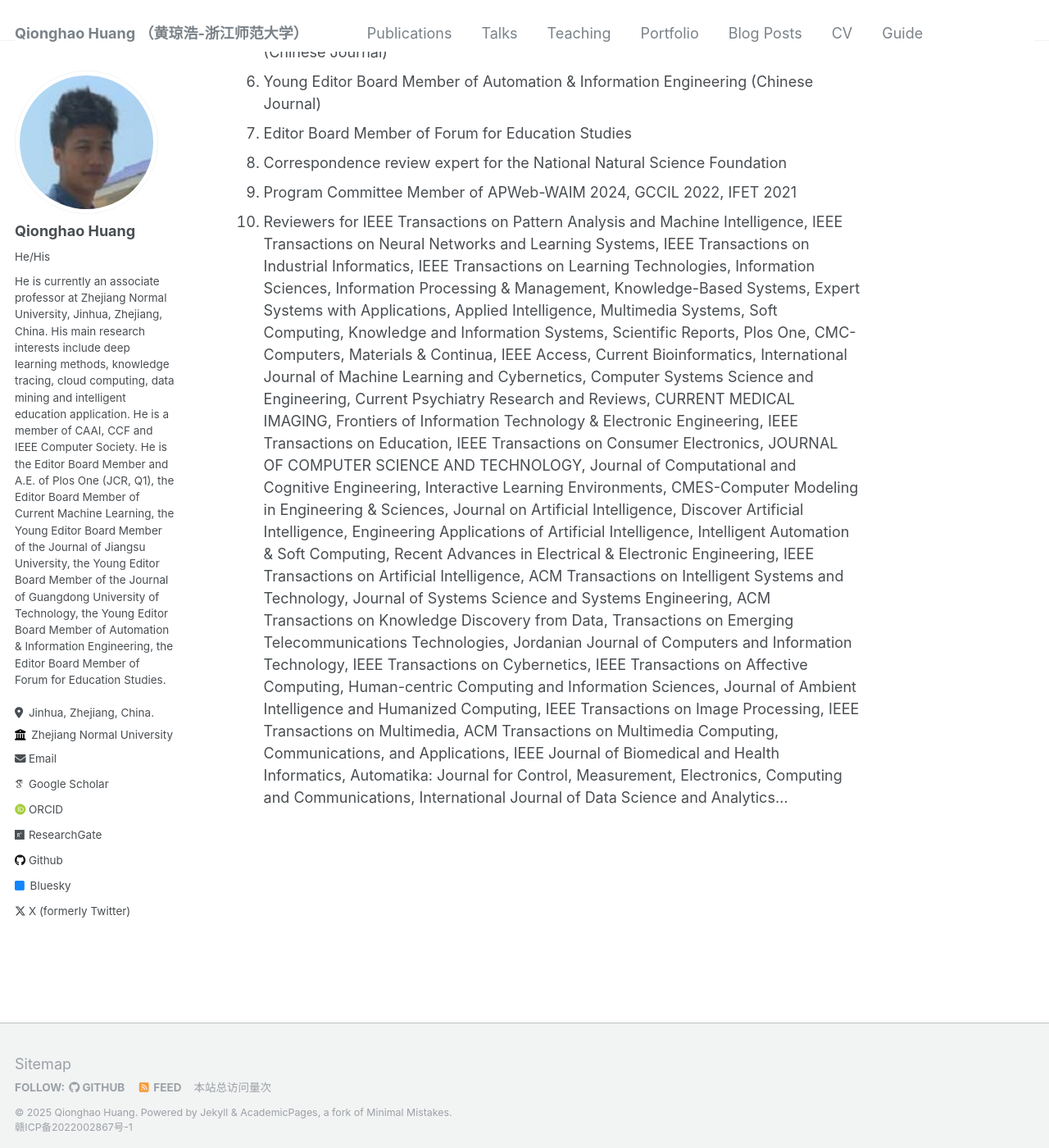
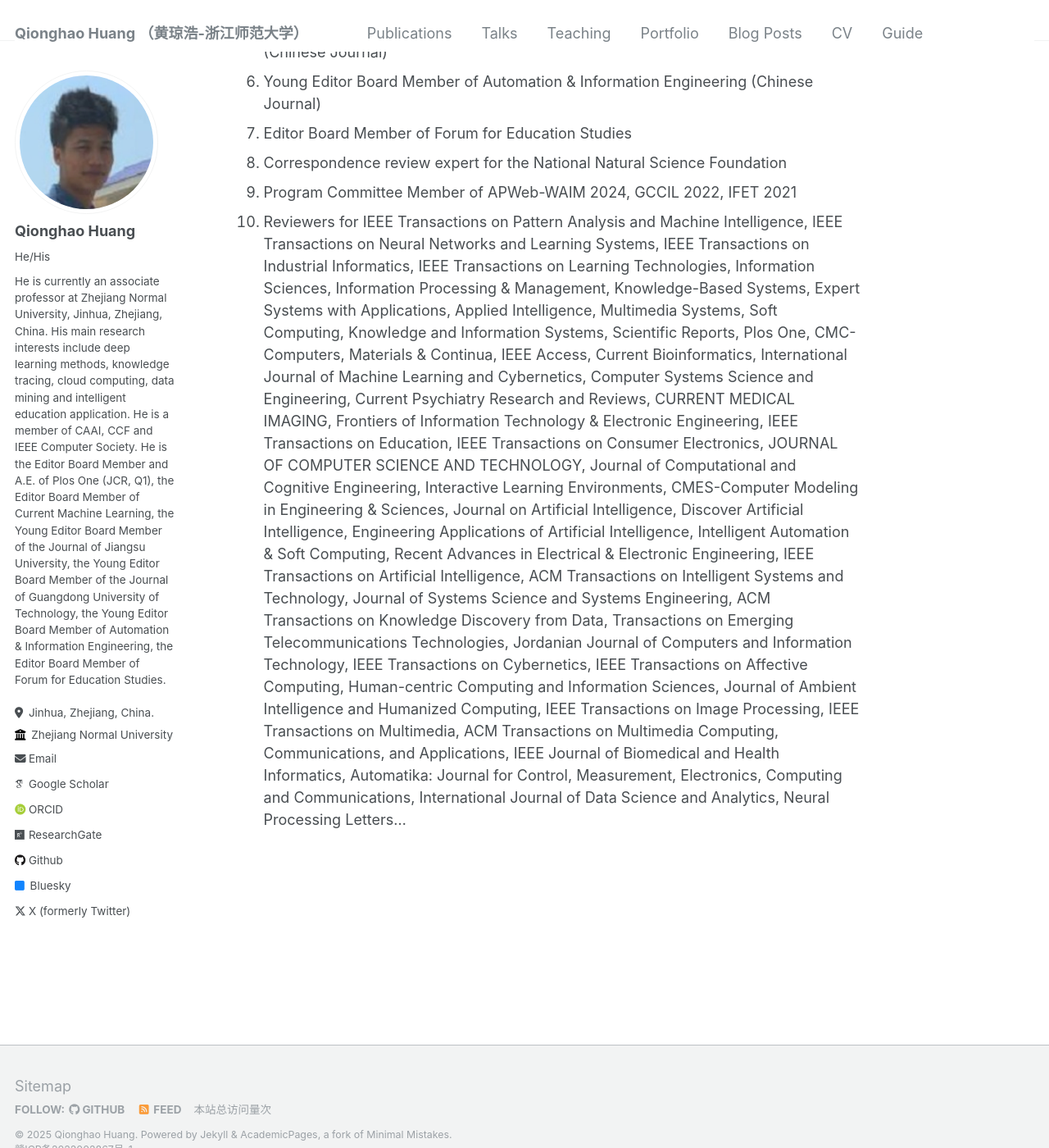
Before and after one commit to qhhuang-ai/qhhuang-ai.github.io, a Jekyll site: the page built from _pages/about.md, in a window 1280 px wide and 1400 px high, scrolled down 10216 px. Shown: the whole window at 82% size. Built offline with Jekyll 4.4.1, drawn with Linux system fonts in a browser that asks for light colours; some web fonts are replaced; a script that is not in the unit is left out; comment, search, counter and statistics services are not loaded.

Commit message:
update CV!

```diff
--- a/_pages/about.md
+++ b/_pages/about.md
@@ -107,4 +107,4 @@
 1. Correspondence review expert for the National Natural Science Foundation
 1. Program Committee Member of APWeb-WAIM 2024, GCCIL 2022, IFET 2021
 1. Reviewers for IEEE Transactions on Pattern Analysis and Machine Intelligence, IEEE Transactions on Neural Networks and Learning Systems, IEEE Transactions on Industrial Informatics, IEEE Transactions on Learning Technologies, Information Sciences, Information Processing & Management, Knowledge-Based Systems, Expert Systems with Applications, Applied Intelligence, Multimedia Systems, Soft Computing, Knowledge and Information Systems, Scientific Reports, Plos One, CMC-Computers, Materials & Continua,  IEEE Access, Current Bioinformatics, International Journal of Machine Learning and Cybernetics, Computer Systems Science and Engineering, Current Psychiatry Research and Reviews, CURRENT MEDICAL IMAGING,  Frontiers of Information Technology & Electronic Engineering, IEEE Transactions on Education, IEEE Transactions on Consumer Electronics, JOURNAL OF COMPUTER SCIENCE AND TECHNOLOGY, Journal of Computational and Cognitive Engineering, Interactive Learning Environments, CMES-Computer Modeling in Engineering & Sciences, Journal on Artificial Intelligence, Discover Artificial Intelligence, Engineering Applications of Artificial Intelligence,
-Intelligent Automation & Soft Computing, Recent Advances in Electrical & Electronic Engineering, IEEE Transactions on Artificial Intelligence, ACM Transactions on Intelligent Systems and Technology, Journal of Systems Science and Systems Engineering, ACM Transactions on Knowledge  Discovery from Data, Transactions on Emerging Telecommunications Technologies, Jordanian Journal of Computers and Information Technology, IEEE Transactions on Cybernetics, IEEE Transactions on Affective Computing, Human-centric Computing and Information Sciences, Journal of Ambient Intelligence and Humanized Computing, IEEE Transactions on Image Processing, IEEE Transactions on Multimedia, ACM Transactions on Multimedia Computing, Communications, and Applications, IEEE Journal of Biomedical and Health Informatics, Automatika: Journal for Control, Measurement, Electronics, Computing and Communications, International Journal of Data Science and Analytics...
+Intelligent Automation & Soft Computing, Recent Advances in Electrical & Electronic Engineering, IEEE Transactions on Artificial Intelligence, ACM Transactions on Intelligent Systems and Technology, Journal of Systems Science and Systems Engineering, ACM Transactions on Knowledge  Discovery from Data, Transactions on Emerging Telecommunications Technologies, Jordanian Journal of Computers and Information Technology, IEEE Transactions on Cybernetics, IEEE Transactions on Affective Computing, Human-centric Computing and Information Sciences, Journal of Ambient Intelligence and Humanized Computing, IEEE Transactions on Image Processing, IEEE Transactions on Multimedia, ACM Transactions on Multimedia Computing, Communications, and Applications, IEEE Journal of Biomedical and Health Informatics, Automatika: Journal for Control, Measurement, Electronics, Computing and Communications, International Journal of Data Science and Analytics, Neural Processing Letters...
```
